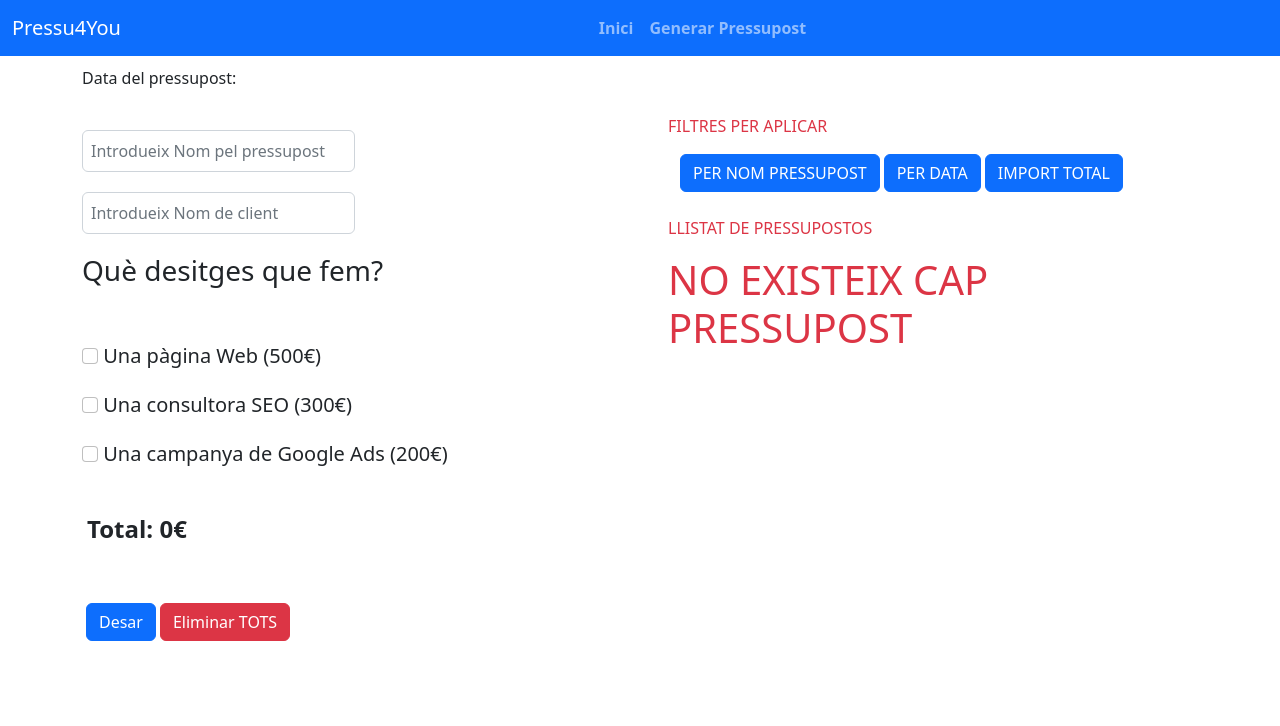
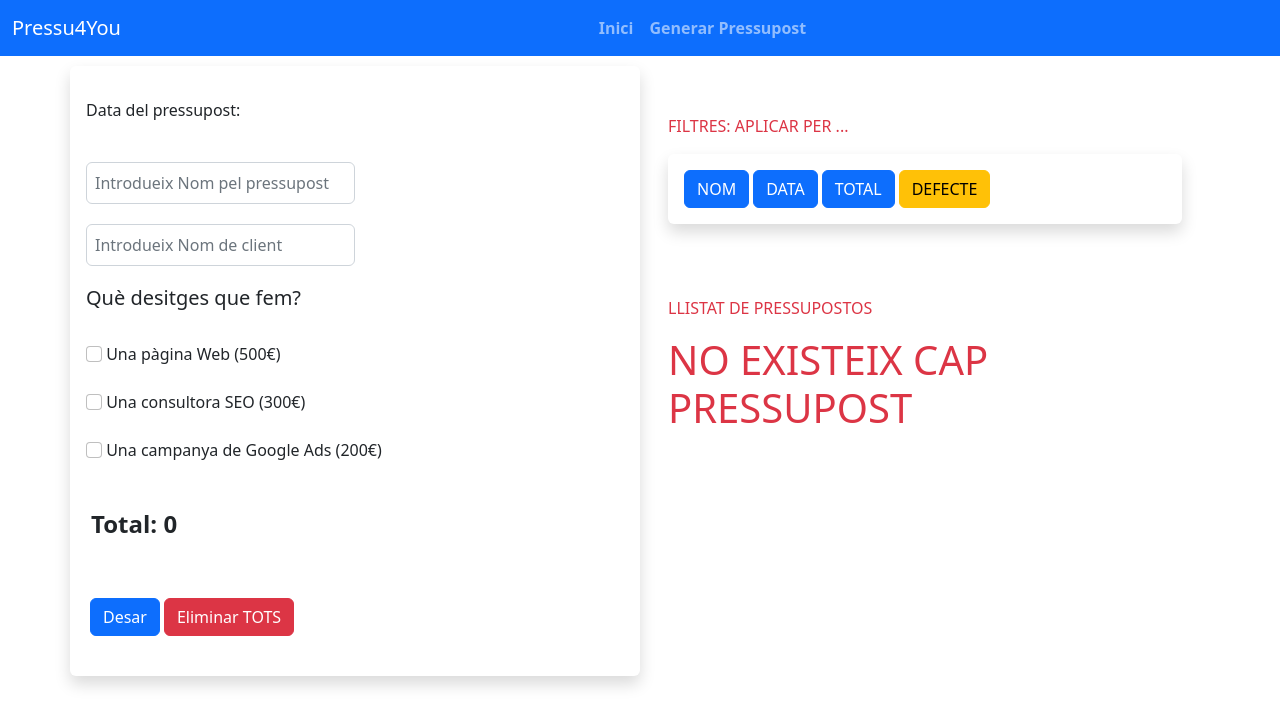
Before and after one commit to Xavi-BCN/sprint7-a, a React (Create React App) app: page /budgets in a window 1280 px wide. Shown: the top 726 px of the page. Built offline with nearby package versions, Linux system fonts and the light colour scheme.

Commit message:
Exercise 8 - Filters OK

```diff
--- a/src/Styles/App.css
+++ b/src/Styles/App.css
@@ -4,9 +4,8 @@
   box-sizing: border-box;
 
 }
-/* body{
+/*  body{
    overflow-y:hidden;
-
 } */
 
 .App{
--- a/src/components/BudgetItem.jsx
+++ b/src/components/BudgetItem.jsx
@@ -1,36 +1,26 @@
-import { useEffect } from "react";
-
 
 function BudgetItem({ presu, i , actionDelete, actionModify}) {
-  //const arrayBudguets = JSON.parse(localStorage.getItem('Presupuesto')) ?? []
-
-  /*  useEffect(() => {
-
-    },[data]) */
-
-
-
 
   return (
     <div className="container-item" key={i} id={i}>
       <div className="card text-info mt-3 w-100 shadow p-3 mb-5 bg-light.bg-gradient rounded" style={{ width: "1rem" }}>
         <div className="card-body">
 
-          <h1 className="card-title text-warning bg-dark">{presu.budgetName}</h1>
-          <h2 className="card-subtitle mb-2 text-muted">
+          <h4 className="card-title text-warning bg-dark">{presu.budgetName}</h4>
+          <h4 className="card-subtitle mb-2 text-muted">
           {presu.costumerName}
-          </h2>
+          </h4>
           <div className="card-text">
-          <h3>Data: {presu.date}</h3>
-            {(presu.web) ? (<> <h4 className="text-success">Servei Web: SI</h4><h5>Pàgines: {presu.pages} Idiomes: {presu.lang} </h5></>) : <h5 className='text-danger'>Servei Web: No contractat</h5>}
-            {(presu.seo) ? (<> <h4 className="text-success">Servei Seo: SI</h4></>) : <h5 className='text-danger'>Servei Seo: No contractat</h5>}
-            {(presu.ads) ? (<> <h4 className="text-success">Servei Ads: SI</h4></>) : <h5 className='text-danger'>Servei Ads: No contractat</h5>}
+          <h6>Data: {presu.date}</h6>
+            {(presu.web) ? (<> <h6 className="text-success">Servei Web: SI</h6><h6>Pàgines: {presu.pages} Idiomes: {presu.lang} </h6></>) : <h6 className='text-danger'>Servei Web: No contractat</h6>}
+            {(presu.seo) ? (<> <h6 className="text-success">Servei Seo: SI</h6></>) : <h6 className='text-danger'>Servei Seo: No contractat</h6>}
+            {(presu.ads) ? (<> <h6 className="text-success">Servei Ads: SI</h6></>) : <h6 className='text-danger'>Servei Ads: No contractat</h6>}
           </div>
           <div className="card-footer pt-4"><br /><br />
             <button onClick={() => actionModify(i)} name="btn-modify" type="button" className="btn btn-outline-warning ms-1">Modificar</button>
             <button  onClick={() => actionDelete(i)} name="btn-delete" type="button" className="btn btn-outline-danger ms-2">Eliminar</button>
             <button /* onClick={() => actionPrint(i)} */ name="btn-print" type="button" className="btn btn-outline-primary ms-2">Imprimir</button>
-            <h6 className="text-success">Total : {presu.total}€</h6>
+            <h4 className="text-success">Total : {presu.total}</h4>
           </div>
         </div>
       </div>
--- a/src/components/PanelBudgetsList.jsx
+++ b/src/components/PanelBudgetsList.jsx
@@ -1,58 +1,63 @@
-import { useEffect, useState } from "react";
+import { useState } from "react";
 import BudgetItem from "./BudgetItem";
 
-const PanelBudgetsList = ({ listBudgets, actionDelete, actionModify, setListBudgets }) => {
+const PanelBudgetsList = ({ listBudgets, actionDelete, actionModify }) => {
 
-  const [tempArray, setTempArray] = useState([listBudgets]);
-
-   useEffect(() => {
-
-  }, [tempArray]);
+  const [action, setAction] = useState(0);
 
   function onFilter(filter) {
 
-
-
     if (filter === 'byName') {
 
-      //tempArray = listBudgets.sort((x, y) => x.budgetName.localeCompare(y.budgetName))
-      setTempArray(listBudgets.sort((x, y) => x.budgetName.localeCompare(y.budgetName)))
-      console.log(tempArray)
+      listBudgets.sort((x, y) => x.budgetName.localeCompare(y.budgetName))
+      setAction(()=> action + 1)
+      console.log(listBudgets)
     }
 
     if (filter === 'byDate') {
 
-      //tempArray = listBudgets.sort((x, y) => x.date.localeCompare(y.date))
-      setTempArray(listBudgets.sort((x, y) => x.date.localeCompare(y.date)))
-      console.log(tempArray)
+      listBudgets.sort((x, y) => x.date.localeCompare(y.date))
+      setAction(()=> action + 1)
+      console.log(listBudgets)
     }
     if (filter === 'byTotal') {
 
-      //tempArray = listBudgets.sort((x, y) => (y.total)-(x.total) )
-      setTempArray(listBudgets.sort((x, y) => (y.total)-(x.total) ))
-      console.log(tempArray)
+      listBudgets.sort((x, y) => (y.total)-(x.total))
+      setAction(()=> action + 1)
+      console.log(listBudgets)
+    }
+
+    if (filter === 'byDefault') {
+
+      listBudgets.sort((x, y) => x.date.localeCompare(y.date))
+      setAction(()=> action + 1)
+      console.log(listBudgets)
     }
   }
 
-
   return (
     <>
-        <p>FILTRES PER APLICAR</p>
-        <div className="container">
+        <p>FILTRES: APLICAR PER ...</p>
+        <div className="container mt-3 w-100 shadow p-3 mb-5 bg-light.bg-gradient rounded">
           <button type="button"
             className="btn btn-primary ms-0 my-auto"
             onClick={event => onFilter('byName')}>
-            PER NOM PRESSUPOST
+            NOM
           </button>
           <button type="button"
             className="btn btn-primary  ms-1 my-auto"
             onClick={event => onFilter('byDate')}>
-            PER DATA
+            DATA
           </button>
            <button type="button"
           className="btn btn-primary ms-1 my-auto"
           onClick={event => onFilter('byTotal')}>
-          IMPORT TOTAL
+          TOTAL
+          </button>
+          <button type="button"
+          className="btn btn-warning ms-1 my-auto"
+          onClick={event => onFilter('byDefault')}>
+          DEFECTE
           </button>
         </div><br />
 
--- a/src/pages/budgets.js
+++ b/src/pages/budgets.js
@@ -34,11 +34,13 @@ export default function Budgets() {
   const calculateBudget = () => {
     let priceWeb,
       priceSeo,
-      priceAds = 0;
+      priceAds, result = 0;
     web ? (priceWeb = 500 + pages * lang * 30) : (priceWeb = 0);
     seo ? (priceSeo = 300) : (priceSeo = 0);
     ads ? (priceAds = 200) : (priceAds = 0);
     return priceWeb + priceSeo + priceAds;
+    /* result =  (priceWeb + priceSeo + priceAds)
+    return ((priceWeb + priceSeo + priceAds).toLocaleString('es-ES'));; */
   };
 
   const handlePages = (numOfPages) => setPages(numOfPages);
@@ -128,7 +130,6 @@ export default function Budgets() {
   };
 
   const onDeleteBudget = (value) => {
-
     budgetModyfying = -1
     const tempArray = listBudgets.filter((item, index)=> {
       if(index !== value){
@@ -136,7 +137,6 @@ export default function Budgets() {
       }else{
         return null
       }
-
     })
     setListBudgets(tempArray);
   };
@@ -157,7 +157,7 @@ export default function Budgets() {
   return (
     <div className="container App">
       <div className="row">
-        <div className="container-presu col-12 col-lg-6">
+        <div className="container-presu col-12 col-lg-6 mt-3 shadow p-3 bg-light.bg-gradient rounded">
           <div className="py-3">Data del pressupost: {dateBudget}</div>
           <br />
           <input
@@ -174,8 +174,7 @@ export default function Budgets() {
             onChange={(e) => setCostumerName(e.target.value)}
             value={costumerName}
           ></input>
-          <h3>Què desitges que fem?</h3>
-          <br />
+          <h5>Què desitges que fem?</h5>
           <br />
           <input
             id="checkyweb"
@@ -188,7 +187,7 @@ export default function Budgets() {
               handleOnChangeWeb(e.target.checked, e.target.value)
             }
           />
-          <h5 style={{ display: "inline" }}> Una pàgina Web (500€)</h5>
+          <h6 style={{ display: "inline" }}> Una pàgina Web (500€)</h6>
           <br />
           <br />
           {web && (
@@ -212,7 +211,7 @@ export default function Budgets() {
               handleOnChangeSeo(e.target.checked, e.target.value)
             }
           />
-          <h5 style={{ display: "inline" }}> Una consultora SEO (300€)</h5>
+          <h6 style={{ display: "inline" }}> Una consultora SEO (300€)</h6>
           <br />
           <br />
           <input
@@ -225,13 +224,13 @@ export default function Budgets() {
               handleOnChangeAds(e.target.checked, e.target.value)
             }
           />
-          <h5 style={{ display: "inline" }}>
+          <h6 style={{ display: "inline" }}>
             {" "}
             Una campanya de Google Ads (200€)
-          </h5>
+          </h6>
           <br />
           <br />
-          <div className="total-section">Total: {total}€</div>
+          <div className="total-section">Total: {total}</div>
           <br />
           <br />
           <button
@@ -254,7 +253,7 @@ export default function Budgets() {
         </div>
         <div className="container-list-presu col-12 col-lg-6">
           <div className="container-list text-danger sticky-top overflow: auto p-3 mt-5 mh-100">
-            <PanelBudgetsList listBudgets={listBudgets} setListBudgets={setListBudgets} actionDelete={onDeleteBudget} actionModify={onModifyBudget} />
+            <PanelBudgetsList listBudgets={listBudgets} actionDelete={onDeleteBudget} actionModify={onModifyBudget} />
           </div>
         </div>
       </div>
```
